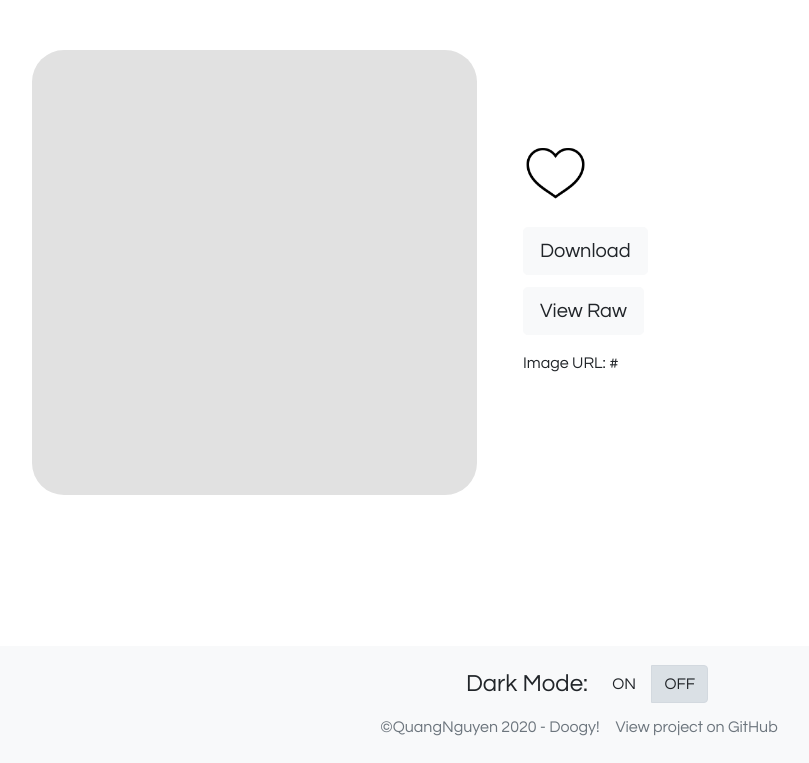
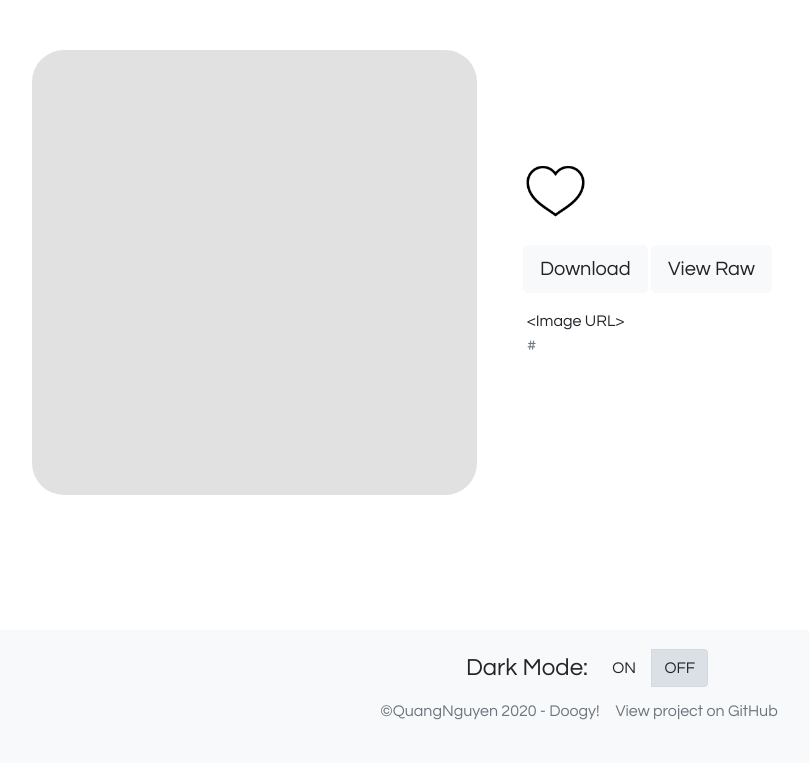
Before and after one commit to quangnguyen17/doogy_server, a Django app: template doogy_app/templates/view.html in a window 1280 px wide. Shown: the part 54-817 px from the top of the page, without its empty margins (53-862 px from the left). After the commit the page ends 774 px from the top, so only its background shows below. Run offline with Django 3.2, Linux system fonts and the light colour scheme; the template is opened without the code that fills it: most values are stand-ins (such as "Sample title", 1, 10 or a date in 2020); some libraries are stand-ins or nearby versions.

Commit message:
finished doogy project

```diff
--- a/doogy_app/static/script.js
+++ b/doogy_app/static/script.js
@@ -7,21 +7,16 @@ quotes = []
 function view(event) {
     absoluteURL = getAbsoluteURL($(event.target).parent().css('background-image'));
 
-    $.c
-    // $.ajax({
-    //     type: "GET",
-    //     url: "/view",
-    //     data: { 'image_url': absoluteURL },
-    //     success: function (data, response) {
-    //         console.log(data.redirect);
-    //         if (data.redirect) {
-    //             console.log(data.redirect);
-    //             window.location.href = data.redirect
-    //         } else {
+    var form = $(document.createElement('form'));
+    $(form).attr("action", "/view");
+    $(form).attr("method", "GET");
+    $(form).css("display", "none");
 
-    //         }
-    //     }
-    // });
+    var input_employee_name = $("<input>").attr("type", "text").attr("name", "image_url").val(absoluteURL);
+    $(form).append($(input_employee_name));
+
+    form.appendTo(document.body);
+    $(form).submit();
 }
 
 function like(event, callBack) {
@@ -38,7 +33,29 @@ function like(event, callBack) {
         data: { 'image_url': imageURL },
         success: function (response) {
             button.attr('src', response);
-            callBack(response);
+
+            if (callBack) {
+                callBack(response);
+            }
+        }
+    });
+}
+
+function handleLike(button, imageURL, callBack) {
+    if (user_id.length < 1) {
+        window.location.replace("/welcome");
+    }
+
+    $.ajax({
+        type: "GET",
+        url: `/like/${user_id}`,
+        data: { 'image_url': imageURL },
+        success: function (response) {
+            button.attr('src', response);
+
+            if (callBack) {
+                callBack(response);
+            }
         }
     });
 }
@@ -57,17 +74,17 @@ function fetchImages() {
         url: getURL(),
         success: function (response) {
             for (const index in response.message) {
-                imageURL = response.message[index];
-                heartLikedImage = (liked_urls.includes(imageURL)) ? heartImageFilled : heartImage;
+                fetchedImageURL = response.message[index];
+                heartLikedImage = (liked_urls.includes(fetchedImageURL)) ? heartImageFilled : heartImage;
                 code = `<div class="col-3 p-1 text-center">
-                    <div class="image-box" @click.self="parent" style="background-image: url(${imageURL});">
+                    <div class="image-box" @click.self="parent" style="background-image: url(${fetchedImageURL});">
                         <div class="text-box text-center text-light">
                             <div class="content-align-bottom text-center align-items-end">
                                 <button id="like" class="btn like-section p-0 mt-auto"><img class="p-0" id="heart" src="${heartLikedImage}" alt=""></button>
                                 <div class="buttons d-inline-block">
-                                    <a id="download" class="btn btn-sm btn-outline-light d-inline-block" href="${imageURL}" download>Download</a>
+                                    <a id="download" class="btn btn-sm btn-outline-light d-inline-block" href="${fetchedImageURL}" download>Download</a>
                                     <br>
-                                    <a id="view-raw" class="btn btn-sm btn-outline-light d-inline-block mt-2" href="${imageURL}" target="_blank">View Raw</a>
+                                    <a id="view-raw" class="btn btn-sm btn-outline-light d-inline-block mt-2" href="${fetchedImageURL}" target="_blank">View Raw</a>
                                 </div>
                             </div>
                         </div>
--- a/doogy_app/templates/dashboard.html
+++ b/doogy_app/templates/dashboard.html
@@ -27,6 +27,9 @@
     </style>
     <script>
         user_id = "{{ user_id }}";
+        importedQuotes = [];
+        liked_urls = [];
+        heartImage = "{% static '/assets/heart.png' %}";
     </script>
     <script src="{% static 'script.js' %}"></script>
     <title>Doogy! - View</title>
--- a/doogy_app/templates/index.html
+++ b/doogy_app/templates/index.html
@@ -26,7 +26,6 @@
         const heartImageFilled = "{% static 'assets/heart-filled.png' %}";
         const user_id = "{{ user_id }}";
         const liked_urls = "{{ liked_urls }}".split(", ");
-        liked_urls.pop();
     </script>
     <script src="{% static 'script.js' %}"></script>
     <title>Doogy! - Home</title>
--- a/doogy_app/templates/view.html
+++ b/doogy_app/templates/view.html
@@ -21,9 +21,10 @@
     <link rel="stylesheet" href="{% static 'styles.css' %}">
     <script>
         const importedQuotes = "{% static 'quotes.json' %}";
-        const heartImage = "{% static 'assets/heart.png' %}";
-        const heartImageFilled = "{% static 'assets/heart-filled.png' %}";
+        const heartImage = "{% static '/assets/heart.png' %}";
+        const heartImageFilled = "{% static '/assets/heart-filled.png' %}";
         const user_id = "{{ user_id }}";
+        const liked_urls = "{{ liked_urls }}".split(", ");
     </script>
     <script src="{% static 'script.js' %}"></script>
     <title>Doogy! - View</title>
@@ -53,8 +54,6 @@
             height: 62.5px;
             width: 62.5px;
             object-fit: contain;
-            /* filter: invert(100%); */
-            /* -webkit-filter: invert(100%); */
         }
 
         .footer {
@@ -82,37 +81,40 @@
     </nav>
     <div class="container">
         <div class="row" style="height: 56px;"></div>
-        <div class="row py-5 align-items-center">
+        <div class="row pt-5 pb-0 mb-0 align-items-center">
             <div class="col-5">
-                <div class="image-box modified" style="background-image: url();">
+                <div class="image-box modified" style="background-image: url({{ url }});">
                     <div class="text-box text-center text-light">
                     </div>
                 </div>
             </div>
-            <div class="col-4">
+            <div class="col-6">
                 <ul class="list-inline p-3">
                     <li class="mb-4">
-                        <button id="like" class="btn p-0 mt-auto"><img id="heart-img" class="p-0"
-                                src="{% static '/assets/heart.png' %}" alt=""></button>
+                        <button id="onLike" class="btn p-0 mt-auto">
+                            {% if url in liked_urls %}
+                            <img id="heart-img" class="p-0" src="{% static '/assets/heart-filled.png' %}" alt="">
+                            {% else %}
+                            <img id="heart-img" class="p-0" src="{% static '/assets/heart.png' %}" alt="">
+                            {% endif %}
+                        </button>
                     </li>
-                    <li class="mb-1">
+                    <li class="mb-3">
                         <a id="download" class="btn btn-lg btn-light d-inline-block breed-btn" href="{{ url }}"
                             download>Download</a>
-                    </li>
-                    <li class="mb-3">
-                        <a id="viewRaw" class="btn btn-lg btn-light d-inline-block breed-btn mt-2" href="{{ url }}"
+                        <a id="viewRaw" class="btn btn-lg btn-light d-inline-block breed-btn" href="{{ url }}"
                             target="_blank">View
                             Raw</a>
                     </li>
-                    <li>
-                        <p>Image URL: {{ url }}</p>
+                    <li class="ml-1">
+                        <p>&#60;Image URL&gt;<br> <a class="text-secondary" href="{{ url }}">{{ url }}</a></p>
                     </li>
                 </ul>
             </div>
         </div>
 
     </div>
-    <footer class="footer text-center mt-3 py-3 bg-light">
+    <footer class="footer text-center py-3 bg-light">
         <div class="div my-auto">
             <ul class="list-inline m-0">
                 <li class="list-inline-item">
@@ -130,6 +132,15 @@
                         class="nav-link text-secondary d-inline-block">View project on GitHub</a></span></p>
         </div>
     </footer>
+    <script>
+        $('#onLike').on('click', function (event) {
+            if (user_id.length > 0) {
+                handleLike($(event.target), "{{ url }}");
+            } else {
+                window.location.replace("/welcome");
+            }
+        });
+    </script>
 </body>
 
 </html>
```
Also changed, not shown: doogy_app/views.py (+5 -7 lines), db.sqlite3.
